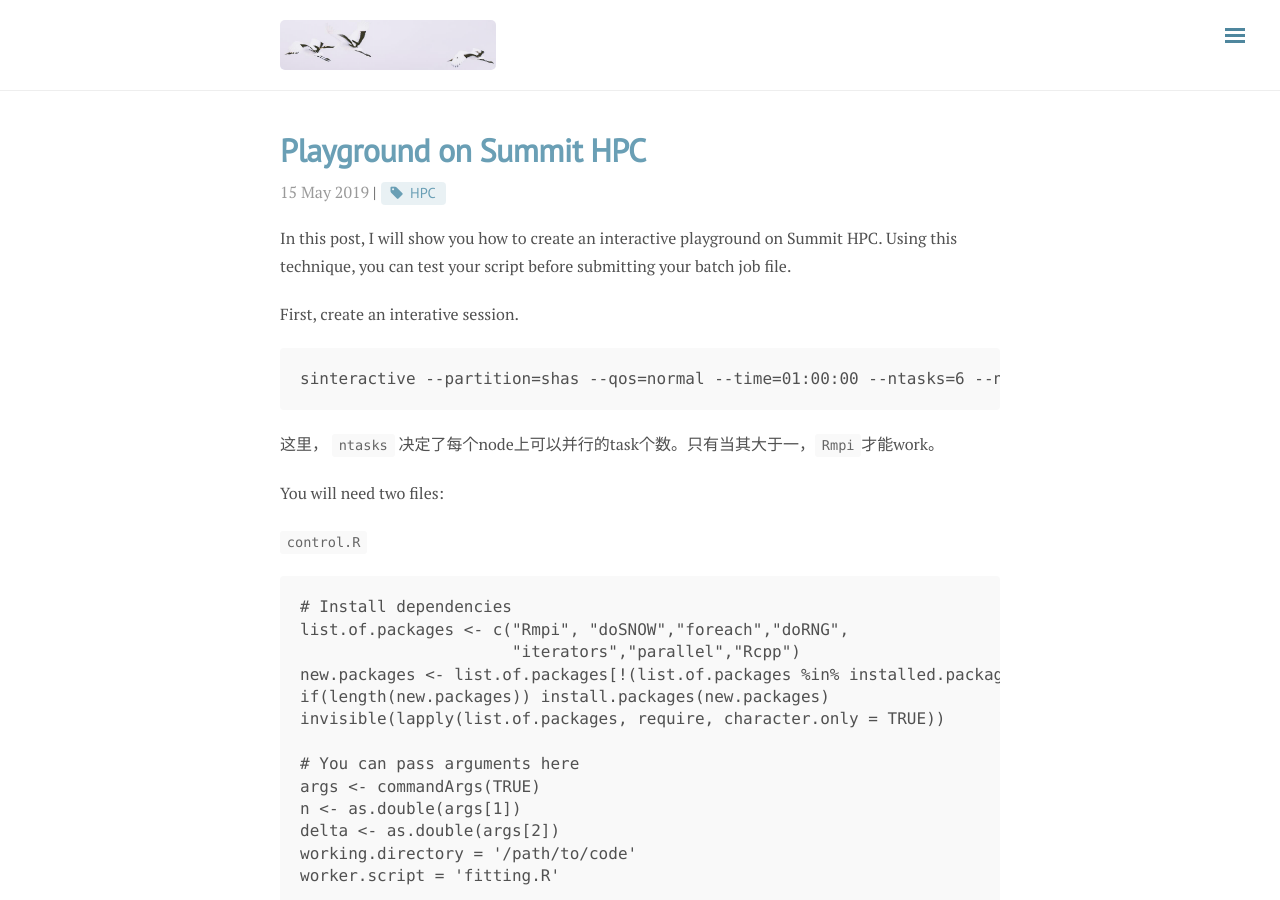
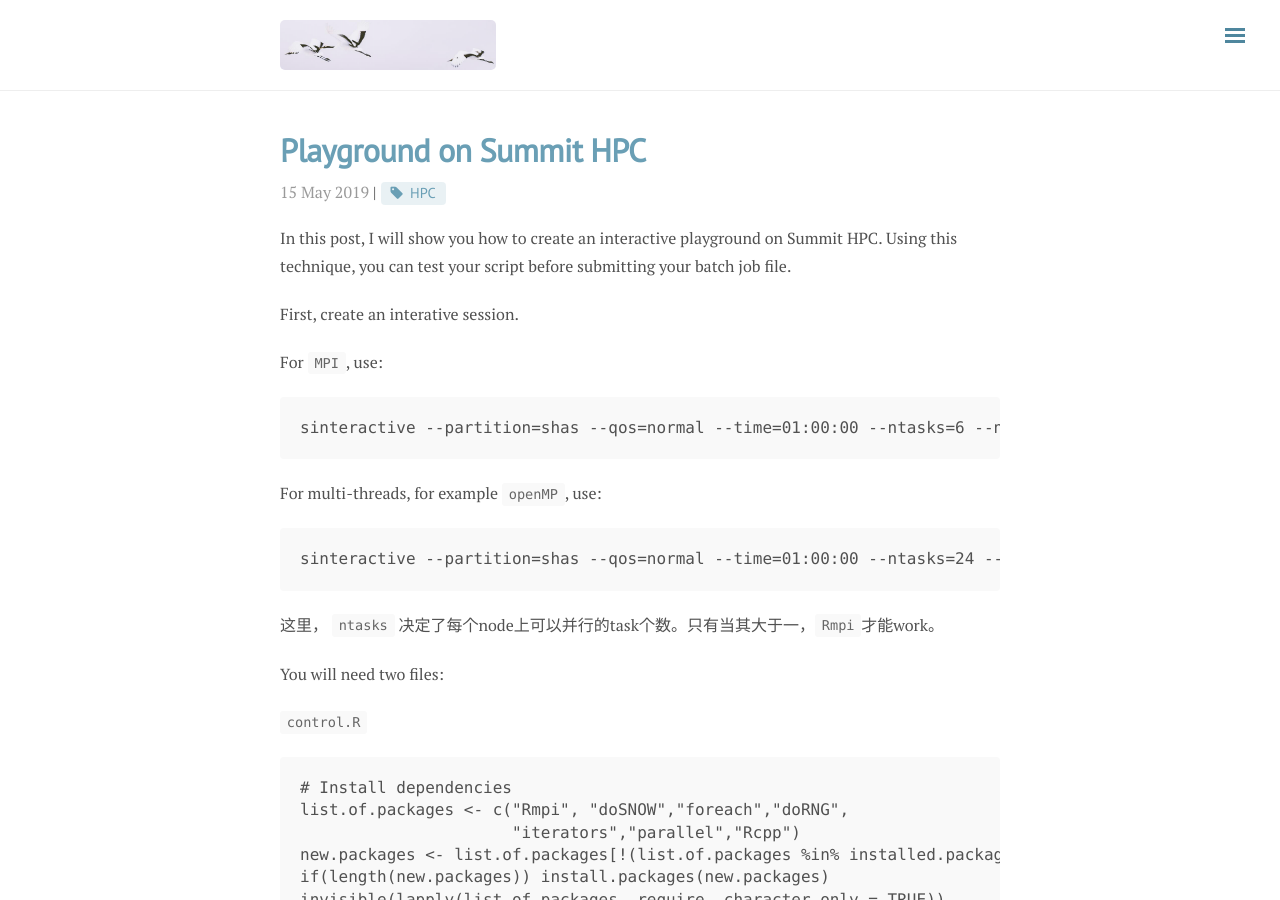
Before and after one commit to ylyy93/my_blog, a Jekyll site: the page built from _posts/Tech/2019-05-15-playground-on-summit-hpc.md, in a window 1280 px wide and 900 px high. Built offline with Jekyll 4.4.1, drawn with Linux system fonts in a browser that asks for light colours; nearby versions of some CDN libraries; formulas are drawn with MathJax 3; comment, search, counter and statistics services are not loaded.

Commit message:
rebuilding site Fri Jun  7 09:26:22 MDT 2019

````diff
--- a/_posts/Tech/2019-05-15-playground-on-summit-hpc.md
+++ b/_posts/Tech/2019-05-15-playground-on-summit-hpc.md
@@ -9,8 +9,15 @@ tags: [HPC]
 In this post, I will show you how to create an interactive playground on Summit HPC. Using this technique, you can test your script before submitting your batch job file.
 
 First, create an interative session.
+
+For `MPI`, use:
 ```
 sinteractive --partition=shas --qos=normal --time=01:00:00 --ntasks=6 --nodes=1 --mem=0
+```
+
+For multi-threads, for example `openMP`, use:
+```
+sinteractive --partition=shas --qos=normal --time=01:00:00 --ntasks=24 --nodes=1 --mem=0
 ```
 这里， `ntasks`
 决定了每个node上可以并行的task个数。只有当其大于一，`Rmpi`才能work。
````
